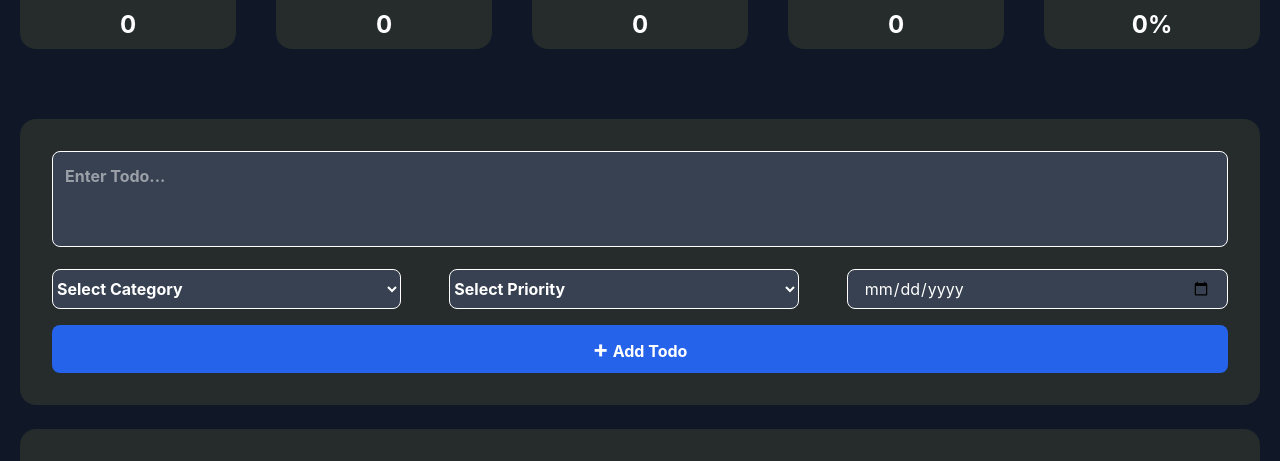
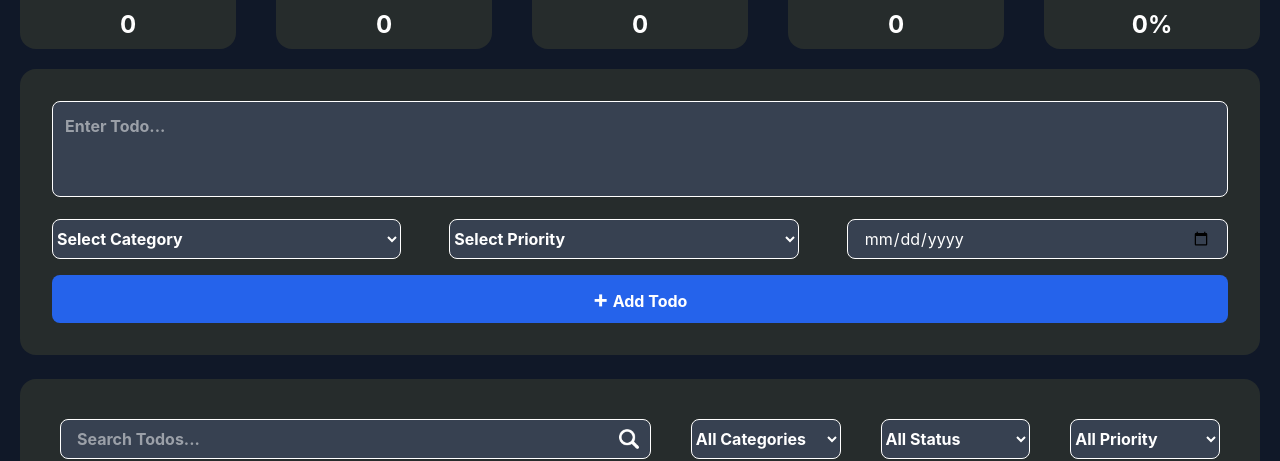
Before and after one commit to vaibhavjangam001-sys/Advance-Todo-App, a React (Vite) app: page /#/ in a window 1280 px wide. Shown: the part 201-662 px from the top of the page. Built offline with nearby package versions, Linux system fonts and the light colour scheme; no server answers.

Commit message:
change UI

```diff
--- a/src/components/Addtask.jsx
+++ b/src/components/Addtask.jsx
@@ -209,7 +209,7 @@ const Addtask = ({ getData, taskData }) => {
   return (
     <>
       <div
-        className={`${error ? "h-auto" : "lg:h-80"} w-full p-8 bg-[rgb(38,44,44)] rounded-2xl flex flex-col gap-4`}
+        className={`${error ? "h-auto" : "lg:h-80"} w-full p-8 mt-[-50px] bg-[rgb(38,44,44)] rounded-2xl flex flex-col gap-4`}
       >
         <div>
           <textarea
```
